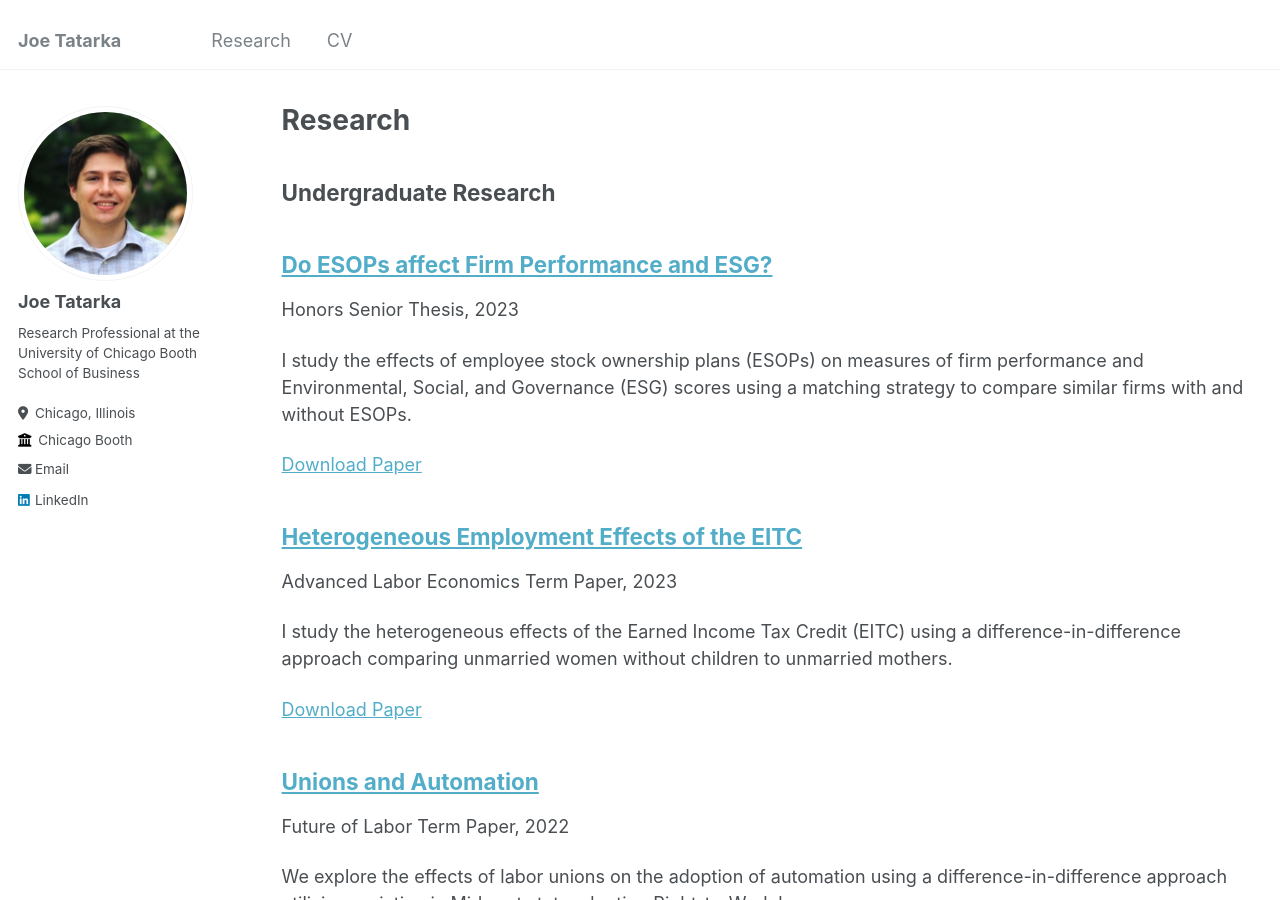
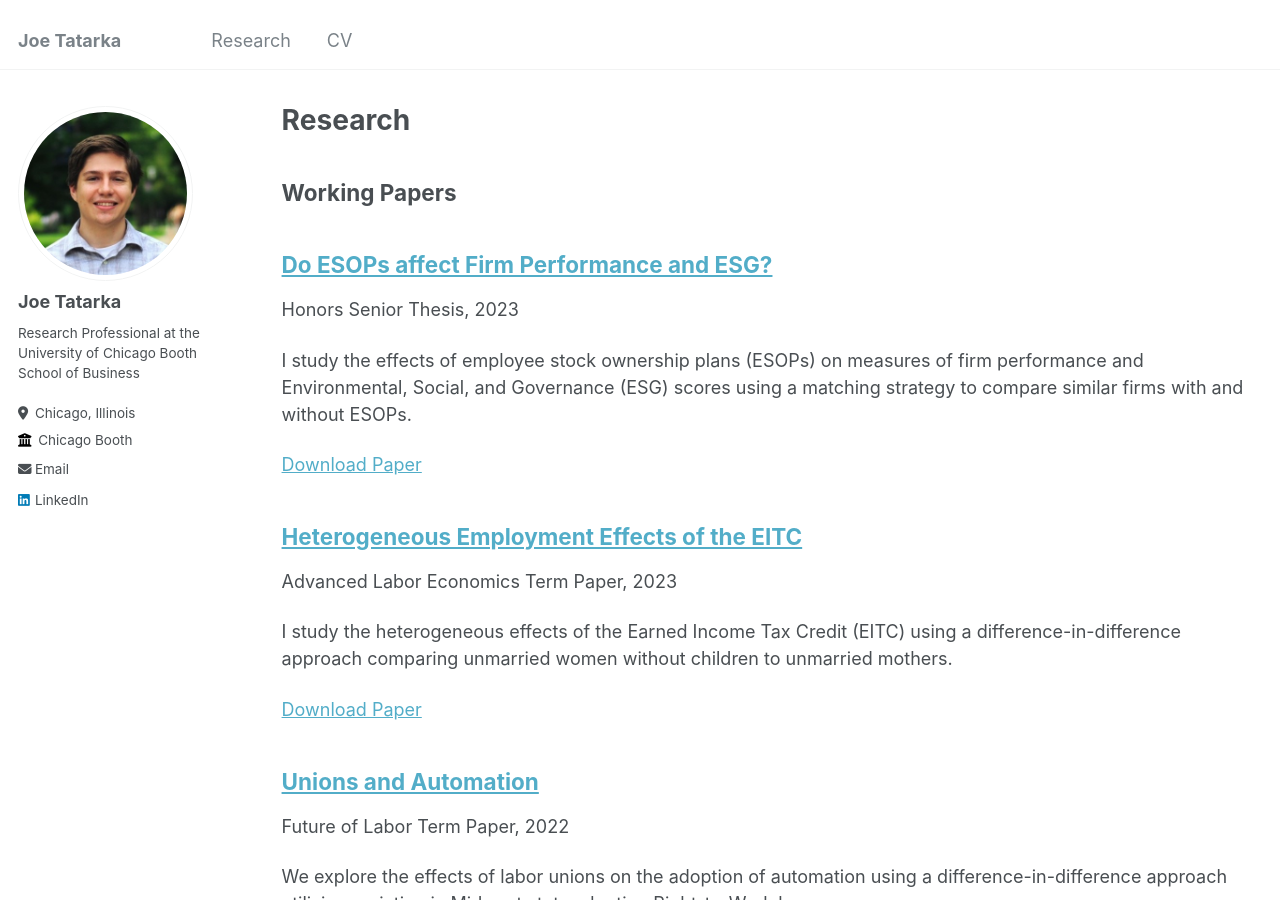
Before and after one commit to JoeTatarka/JoeTatarka.github.io, a Jekyll site: the page built from _pages/publications.md, in a window 1280 px wide and 900 px high. Built offline with Jekyll 4.4.1, drawn with Linux system fonts in a browser that asks for light colours.

Commit message:
Update publications.md

```diff
--- a/_pages/publications.md
+++ b/_pages/publications.md
@@ -11,7 +11,7 @@ author_profile: true
 
 {% include base_path %}
 
-Undergraduate Research
+Working Papers
 -======
 
 {% for post in site.publications reversed %}
```
